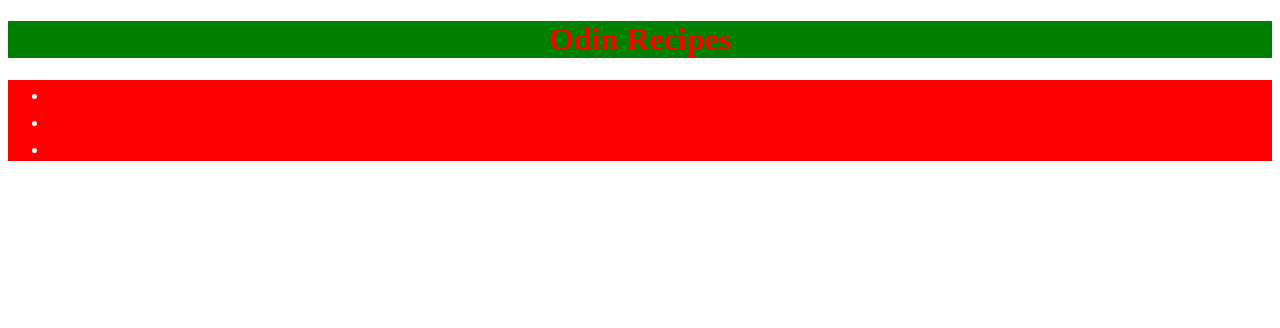
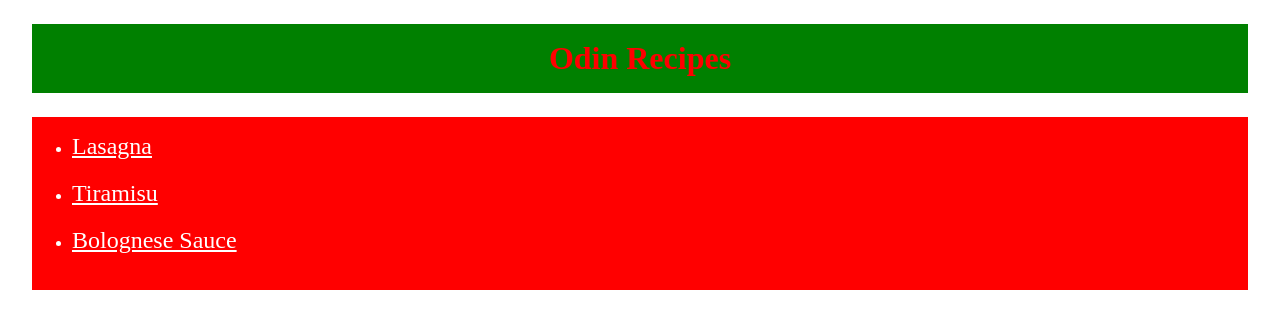
Before and after one commit to kiarashlotfalizadeh/odin-recipes, a plain HTML site: page index.html in a window 1280 px wide. Drawn offline with Linux system fonts and the light colour scheme.

Commit message:
Add margin and padding attributes to css for homepage
Further improved look, layout, and readability of homepage

```diff
--- a/index.html
+++ b/index.html
@@ -9,9 +9,9 @@
 	<h1>Odin Recipes</h1>
 
 	<ul>
-		<li><a href="./recipes/lasagna.html">Lasagna</a></li>
-		<li><a href="./recipes/tiramisu.html">Tiramisu</a></li>
-		<li><a href="./recipes/bolognese.html">Bolognese Sauce</a></li>
+		<li class="link"><a href="./recipes/lasagna.html">Lasagna</a></li>
+		<li class="link"><a href="./recipes/tiramisu.html">Tiramisu</a></li>
+		<li class="link"><a href="./recipes/bolognese.html">Bolognese Sauce</a></li>
 	</ul>
 </body>
 </html>
--- a/styles.css
+++ b/styles.css
@@ -2,11 +2,14 @@ h1 {
     background-color: green;
     color: red;
     text-align: center;
+    padding: 16px;
+    margin: 24px;
 }
 
 a {
+    display: inline-block
     font-weight: bold;
-    color: red;
+    color: white;
     font-size: 24px;
 }
 
@@ -25,4 +28,10 @@ h3 {
 ul, ol, .description {
     background-color: red;
     color: white;
+    padding: 16px 40px;
+    margin: 24px;
 }
+
+.link {
+    padding-bottom: 20px;
+}
```
